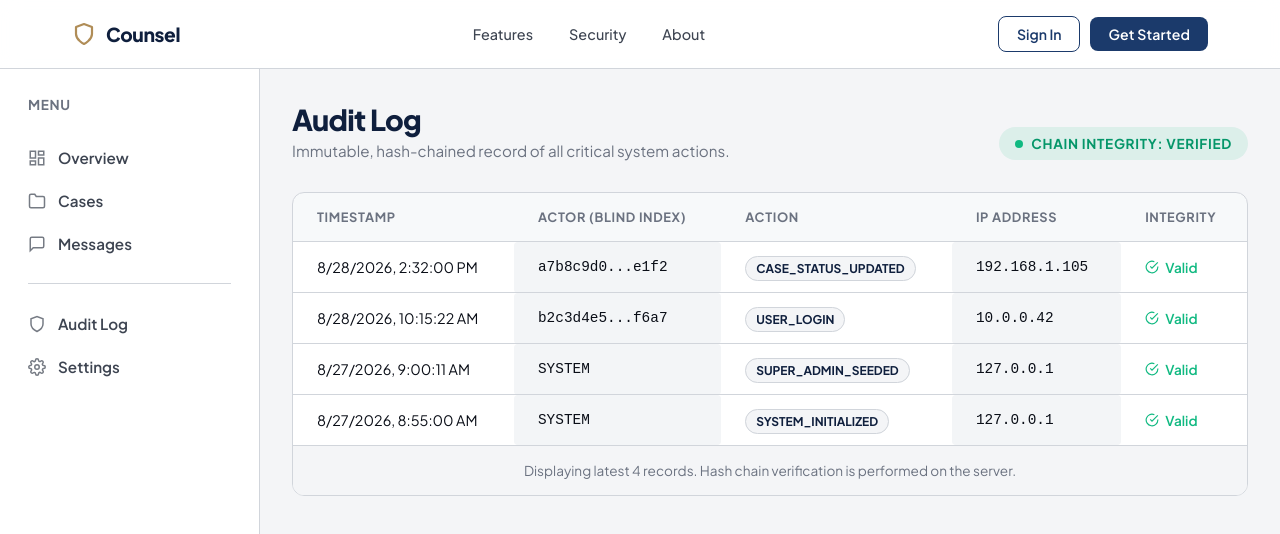
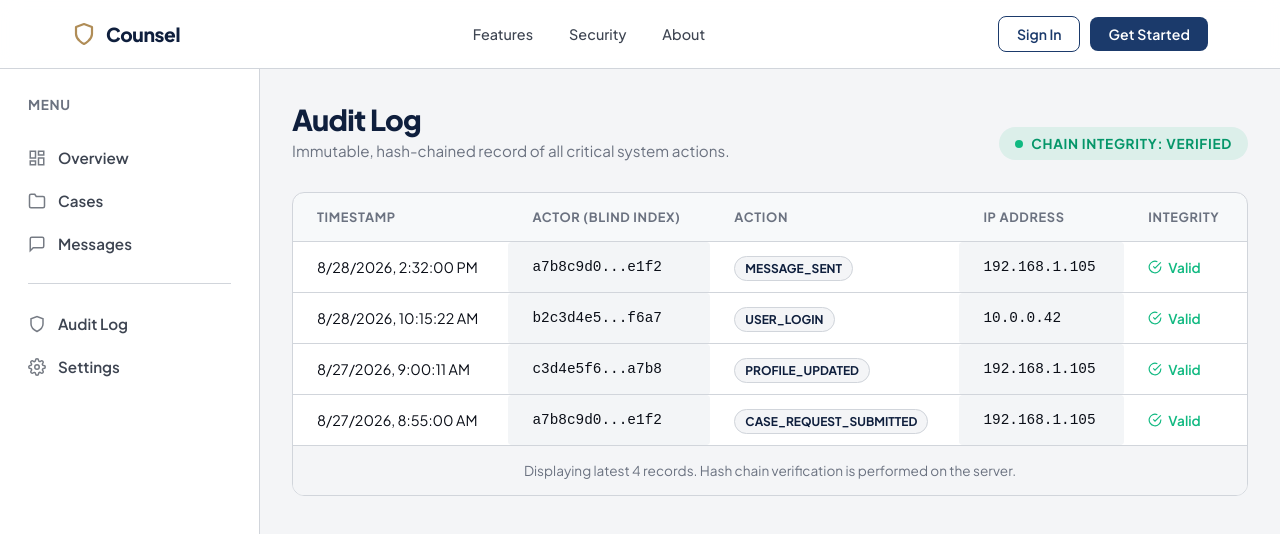
Before and after one commit to joysarkar077/Counsel, a Next.js app: page /dashboard/audit in a window 1280 px wide. Shown: the top 534 px of the page. Built offline with nearby package versions, Linux system fonts and the light colour scheme.

Commit message:
chore: remove admin events from dummy audit log data

```diff
--- a/src/app/dashboard/audit/page.tsx
+++ b/src/app/dashboard/audit/page.tsx
@@ -7,7 +7,7 @@ const DUMMY_LOGS = [
     id: 'log_004',
     timestamp: '2026-08-28T14:32:00Z',
     userBlindIndex: 'a7b8c9d0...e1f2',
-    action: 'CASE_STATUS_UPDATED',
+    action: 'MESSAGE_SENT',
     ip: '192.168.1.105',
     integrity: 'valid',
     hash: '0xabc123...',
@@ -24,18 +24,18 @@ const DUMMY_LOGS = [
   {
     id: 'log_002',
     timestamp: '2026-08-27T09:00:11Z',
-    userBlindIndex: 'SYSTEM',
-    action: 'SUPER_ADMIN_SEEDED',
-    ip: '127.0.0.1',
+    userBlindIndex: 'c3d4e5f6...a7b8',
+    action: 'PROFILE_UPDATED',
+    ip: '192.168.1.105',
     integrity: 'valid',
     hash: '0x789ghi...',
   },
   {
     id: 'log_001',
     timestamp: '2026-08-27T08:55:00Z',
-    userBlindIndex: 'SYSTEM',
-    action: 'SYSTEM_INITIALIZED',
-    ip: '127.0.0.1',
+    userBlindIndex: 'a7b8c9d0...e1f2',
+    action: 'CASE_REQUEST_SUBMITTED',
+    ip: '192.168.1.105',
     integrity: 'valid',
     hash: '0x000000...',
   },
```
